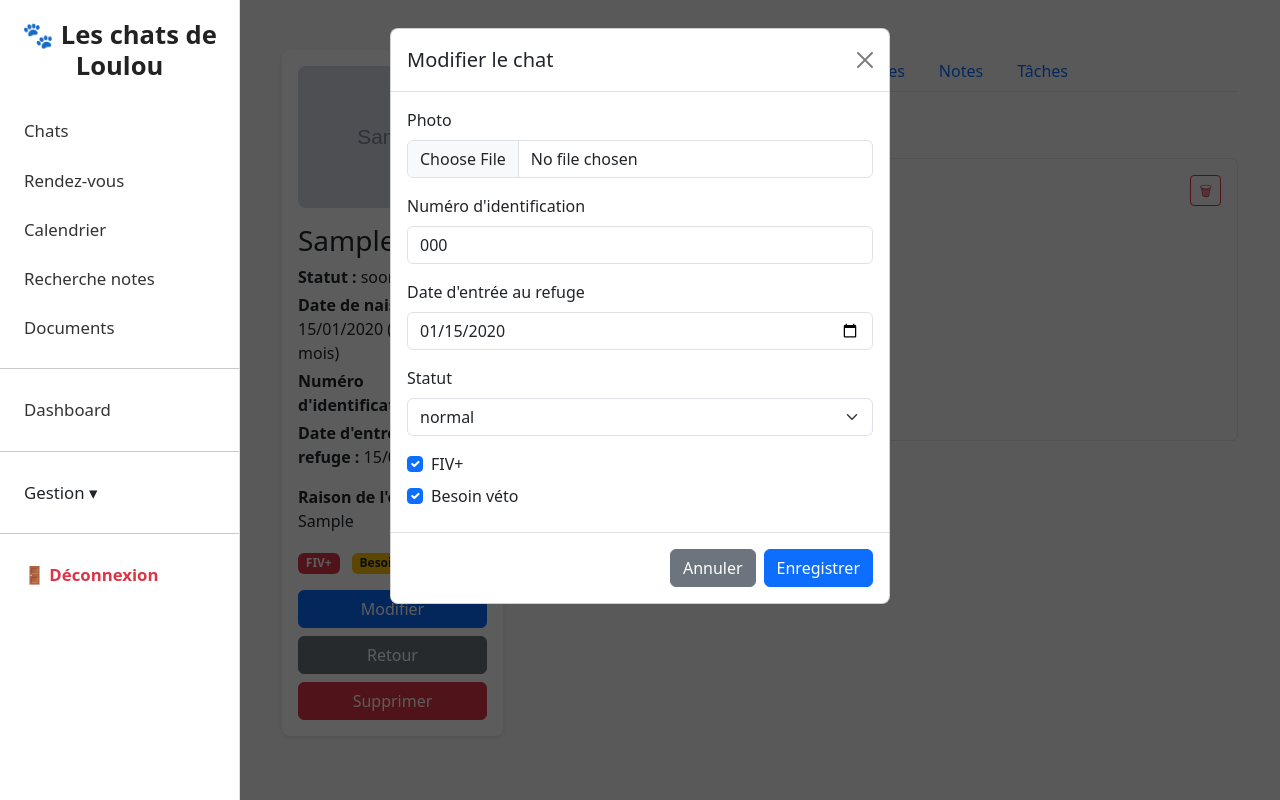
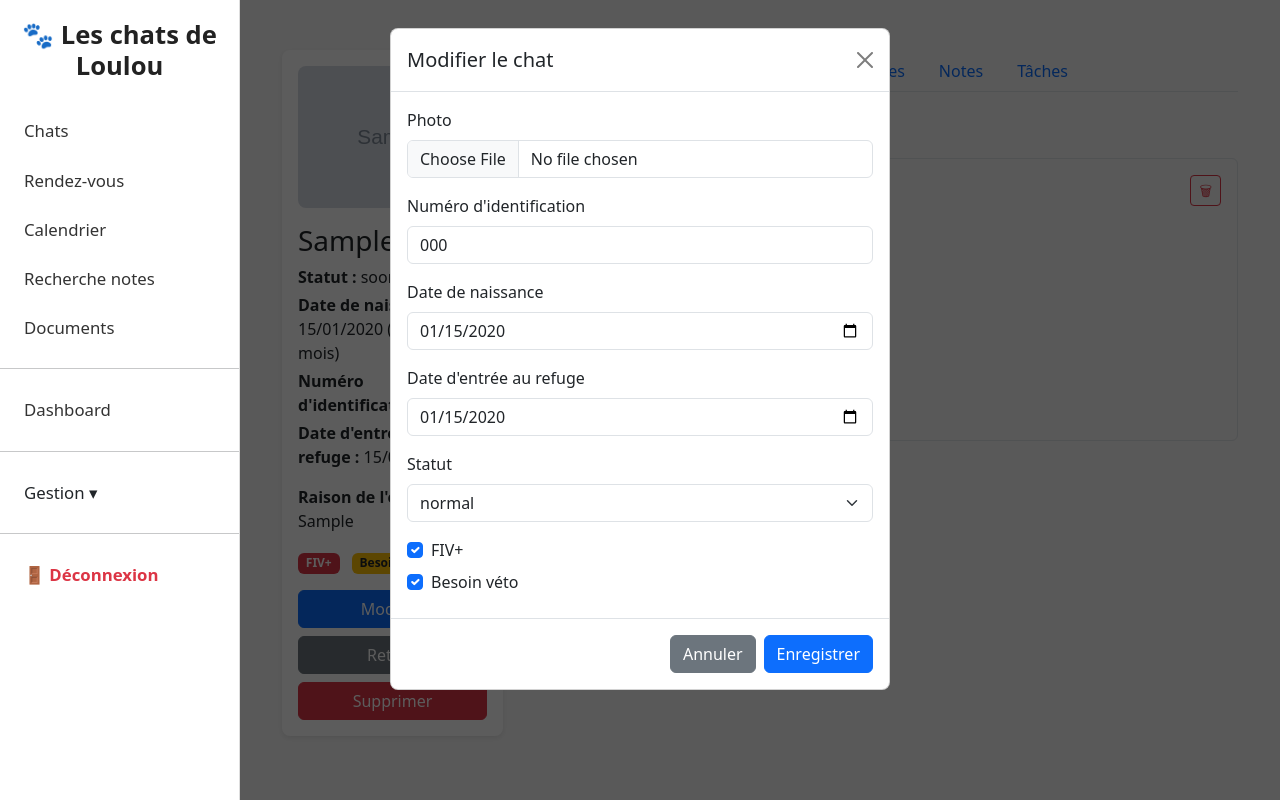
Before and after one commit to Sqnk/leschatsdelou, a Flask app: page /cats/1 in a window 1280 px wide, after a click on "Modifier". Run offline with Flask 3, Linux system fonts and the light colour scheme; the visitor is signed in with stand-in values (Sample User, id 1); tables that the repository leaves empty hold one stand-in row (values such as "Sample post"); grey boxes marked "Sample" are stand-in pictures; some libraries are stand-ins or nearby versions.

Commit message:
Add files via upload

```diff
--- a/templates/cat_detail.html
+++ b/templates/cat_detail.html
@@ -94,6 +94,11 @@
             <input type="text" name="identification_number" class="form-control"
                    value="{{ cat.identification_number or '' }}">
           </div>
+		  <div class="mb-3">
+				<label class="form-label">Date de naissance</label>
+				<input type="date" name="birthdate" class="form-control"
+           value="{% if cat.birthdate %}{{ cat.birthdate.strftime('%Y-%m-%d') }}{% endif %}">
+			</div>
 
           <div class="mb-3">
             <label class="form-label">Date d'entrée au refuge</label>
```
